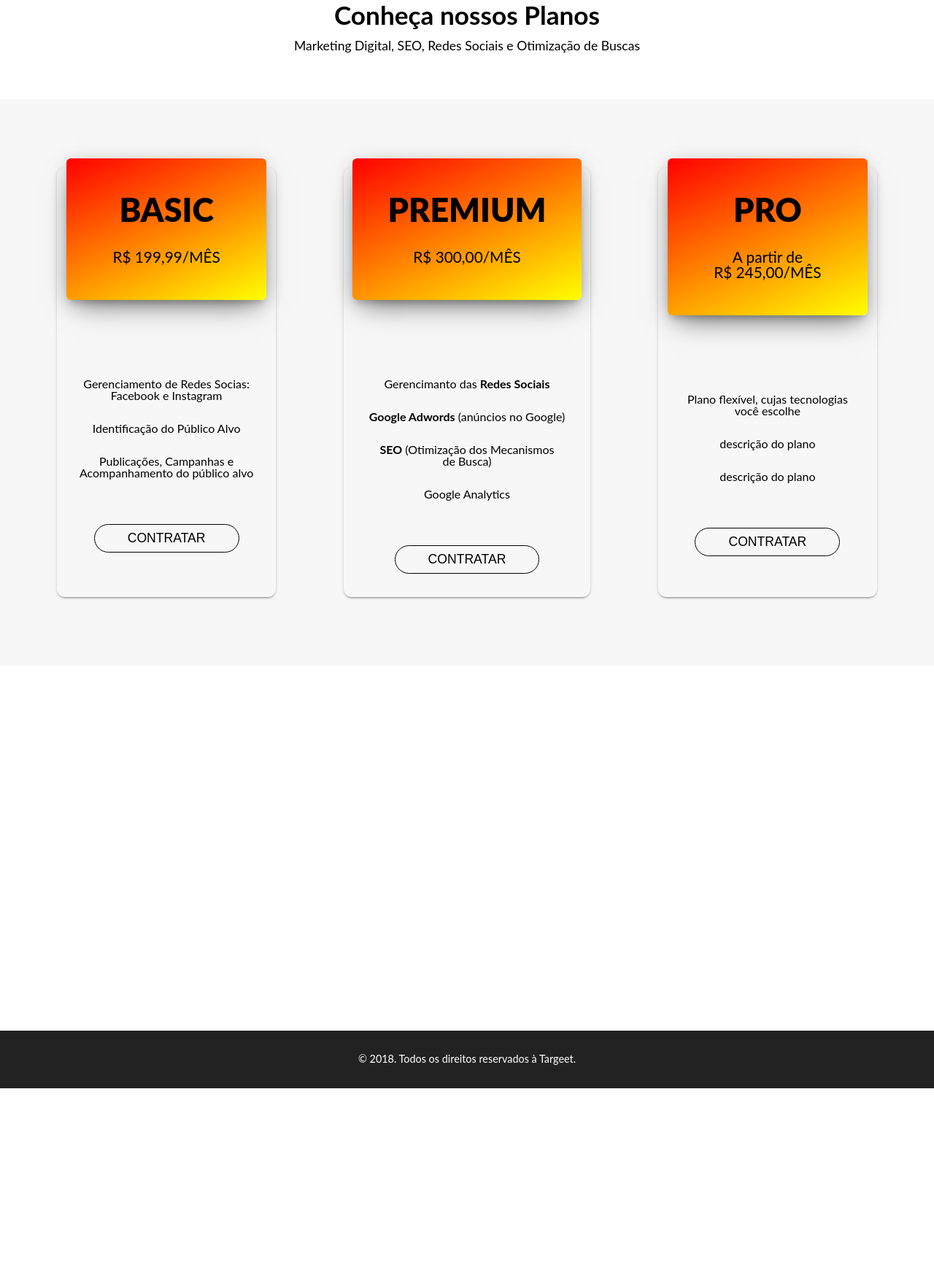
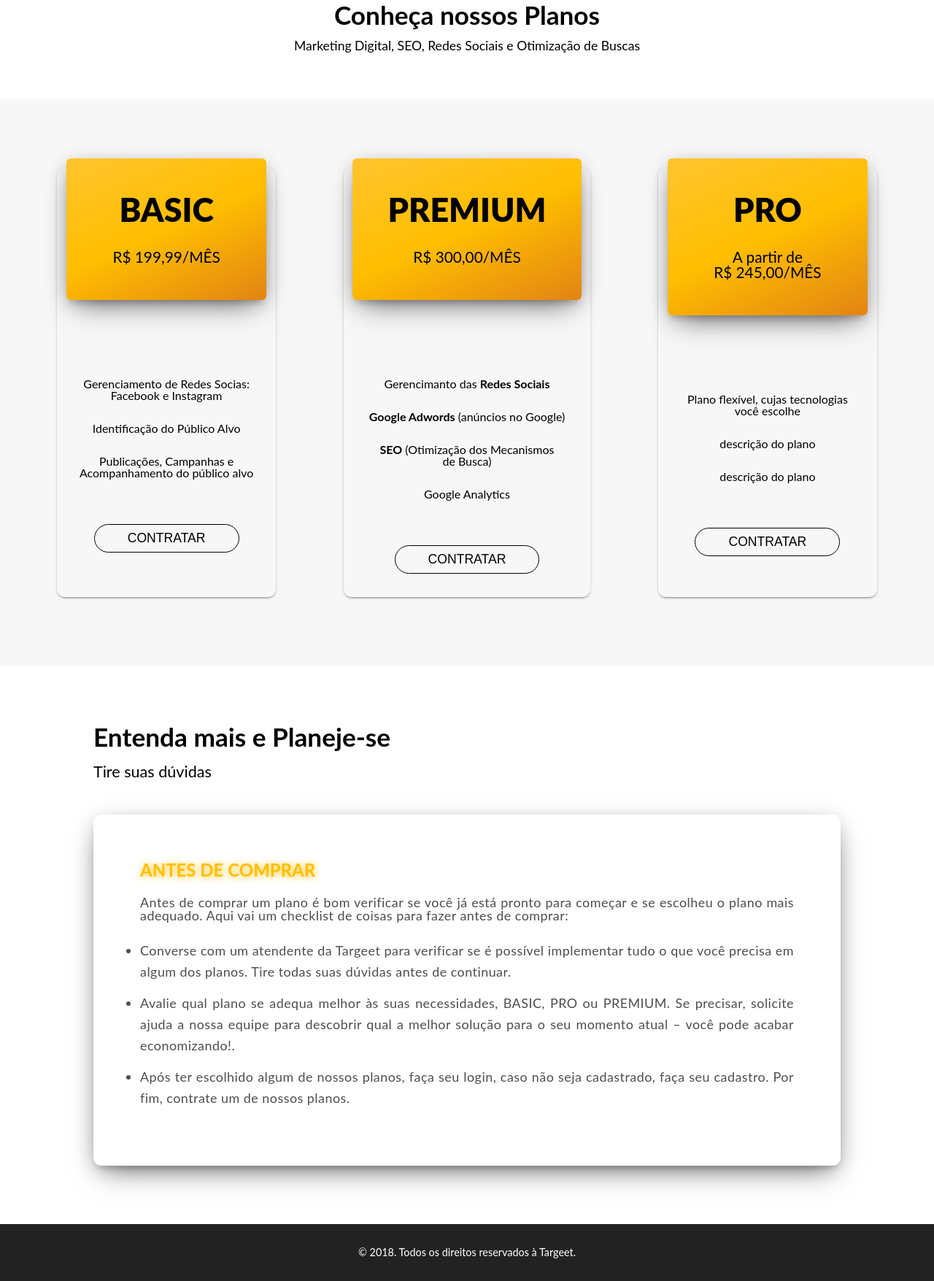
Before and after one commit to gabsgasps/Etec-TCM-Mod2, a PHP site: page /planos.php in a window 1280 px wide. Shown: the part 761-2516 px from the top of the page at 73% size. Before the commit the page ends 2252 px from the top, so only its background shows below. Run offline with PHP 8.4, Linux system fonts and the light colour scheme.

Commit message:
mexendo na área de planos

```diff
--- a/css/main.css
+++ b/css/main.css
@@ -74,7 +74,7 @@ header, nav ul, .intersecao-1, .menu-dropdown li, .modal .close-modal, .modal .i
   border-color: #ffc42e;
   background-color: #ffc42e; }
 
-.area-Planos .wrap .card-planos .card-header, .area-Planos .wrap .card-planos .card-body ul li:hover {
+.area-Planos .wrap .card-planos .card-header, .area-Planos .wrap .card-planos .card-body ul li:hover, .info-planos .destaqueInfoP {
   box-shadow: 0 16px 38px -12px rgba(0, 0, 0, 0.56), 0 4px 25px 0 rgba(0, 0, 0, 0.12), 0 8px 10px -5px rgba(0, 0, 0, 0.2); }
 
 .area-Planos .wrap .card-planos {
@@ -817,7 +817,7 @@ footer {
         position: relative;
         top: -45px;
         border-radius: 6px;
-        background: linear-gradient(336deg, yellow, red); }
+        background: linear-gradient(336deg, #e28413, #ffbe00, #ffc42e); }
         .area-Planos .wrap .card-planos .card-header h4 {
           font-size: 2.8rem;
           font-weight: 900;
@@ -855,7 +855,44 @@ footer {
 
 .info-planos {
   width: 100%;
-  height: 500px; }
+  min-height: 500px;
+  padding: 5rem 0; }
+  .info-planos .destaqueInfoP {
+    margin-top: 3rem;
+    padding: 4em;
+    width: auto;
+    height: auto;
+    border-radius: .7rem; }
+  .info-planos h2 {
+    font-size: 2.2rem;
+    font-weight: bolder; }
+  .info-planos h4 {
+    margin-top: 1.2rem;
+    margin-bottom: 1.2rem;
+    font-size: 1.35rem; }
+  .info-planos .infoAntesdeComprar {
+    width: auto;
+    height: auto;
+    margin-bottom: 1.5rem; }
+    .info-planos .infoAntesdeComprar h5 {
+      color: #ffbe00;
+      font-weight: bolder;
+      font-size: 1.5rem;
+      text-transform: uppercase;
+      margin-bottom: 1.5rem;
+      text-shadow: 1px 1px 10px; }
+    .info-planos .infoAntesdeComprar p {
+      font-size: 1.12rem;
+      letter-spacing: .03rem;
+      text-align: justify;
+      color: #4d4d4d; }
+  .info-planos .infoLista li {
+    font-size: 1.12rem;
+    letter-spacing: .03rem;
+    margin-bottom: .9rem;
+    text-align: justify;
+    line-height: 1.8rem;
+    color: #4d4d4d; }
 
 .area-Login {
   width: 100%;
--- a/css/planos.scss
+++ b/css/planos.scss
@@ -85,7 +85,7 @@
                 top: -45px;
                 @extend %sombra;
                 border-radius: 6px;
-                background: linear-gradient(336deg, yellow, red);
+                background: linear-gradient(336deg, map-get($pallete, amarelo3), map-get($pallete, amarelo1), map-get($pallete, amarelo));
 
 				h4{
 					font-size: 2.8rem;
@@ -137,9 +137,60 @@
 
 .info-planos{
 	width: 100%;
-	height: 500px;
-
+	min-height: 500px;
+	padding: 5rem 0;
 	.wrap{
 		@extend %wrap;
+
+	}
+	.destaqueInfoP{
+		margin-top: 3rem;
+		@extend %sombra;
+		padding: 4em;
+		width: auto;
+		height: auto;
+		border-radius: .7rem;
+
+	}
+	h2{
+		font-size: 2.2rem;
+		font-weight: bolder;
+	}
+	h4{
+		margin-top: 1.2rem;
+		margin-bottom: 1.2rem;
+		font-size: 1.35rem;
+	}
+	.infoAntesdeComprar {
+		width: auto;
+		height: auto;
+		margin-bottom: 1.5rem;
+
+		h5{
+			color: map-get($pallete, amarelo1);
+			font-weight: bolder;
+			font-size: 1.5rem;
+			text-transform: uppercase;
+			margin-bottom: 1.5rem;
+		    text-shadow: 1px 1px 10px;
+		}
+		p{
+			font-size: 1.12rem;
+			letter-spacing: .03rem;
+			text-align: justify;
+			color: rgb(77, 77, 77);
+		}
+
+	}
+
+	.infoLista {
+		li {
+			font-size: 1.12rem;
+			letter-spacing: .03rem;
+			margin-bottom: .9rem;
+			text-align: justify;
+			line-height: 1.8rem;
+			color: rgb(77, 77, 77);
+		}
 	}
 }
--- a/planos.php
+++ b/planos.php
@@ -74,6 +74,25 @@
 		</div>
 	</section>
 	<section class="info-planos">
-		<div class="wrap"></div>
+		<div class="wrap">
+			<h2>Entenda mais e Planeje-se</h2>
+
+			<h4>Tire suas dúvidas</h4>
+		<div class="destaqueInfoP">
+
+			<div class="infoAntesdeComprar">
+				<h5>Antes de Comprar</h5>
+				<p>Antes de comprar um plano é bom verificar se você já está pronto para começar e se escolheu o plano mais adequado. Aqui vai um checklist de coisas para fazer antes de comprar:</p>
+			</div>
+
+			<div class="infoLista">
+				<ul style="list-style: initial;">
+					<li>Converse com um atendente da Targeet para verificar se é possível implementar tudo o que você precisa em algum dos planos. Tire todas suas dúvidas antes de continuar.</li>
+					<li>Avalie qual plano se adequa melhor às suas necessidades, BASIC, PRO ou PREMIUM. Se precisar, solicite ajuda a nossa equipe para descobrir qual a melhor solução para o seu momento atual – você pode acabar economizando!.</li>
+					<li>Após ter escolhido algum de nossos planos, faça seu login, caso não seja cadastrado, faça seu cadastro. Por fim, contrate um de nossos planos.</li>
+				</ul>
+			</div>
+		</div>
+		</div>
 	</section>
 <?php  include_once('footer.php');?>
```
